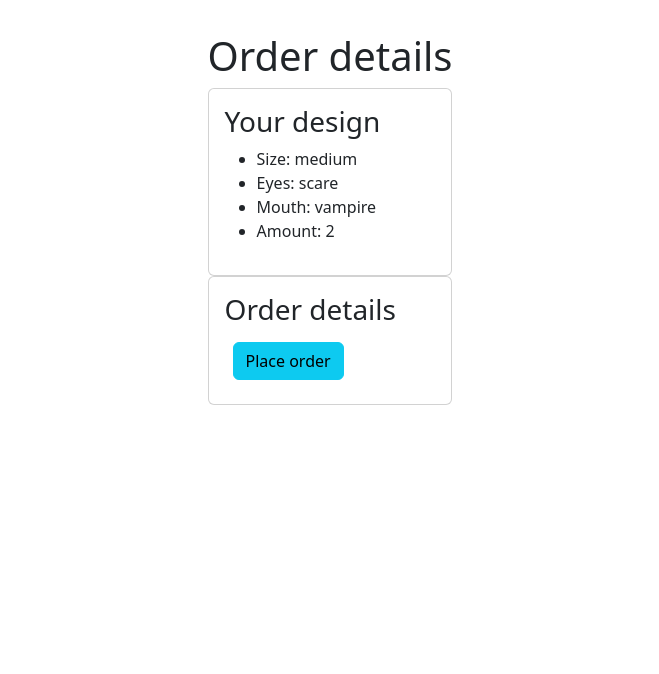
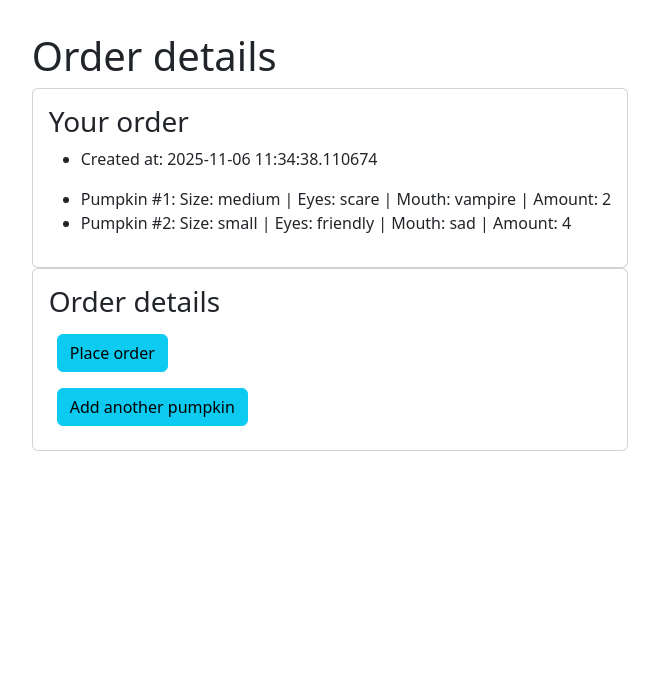
Before and after one commit to shielsr/assignment-04, a Flask app: page /order/2 in a window 1280 px wide. Shown: the part 56-730 px from the top of the page, without its empty margins (310-969 px from the left). Run offline with Flask 3, Linux system fonts and the light colour scheme; data comes from the database, SQL or seed files in the repository.

Commit message:
Full flow for adding many pumpkins to one order

```diff
--- a/app.py
+++ b/app.py
@@ -17,13 +17,13 @@ def index():
     # Render the home page
     return render_template('index.html')
 
-@app.route('/create', methods=["GET"])
+@app.route('/create')
 def create_pumpkin_page():
     # Render the 'Create' page
 
     return render_template('create.html')
 
-@app.route("/create", methods=["POST"])
+@app.route("/create/submit", methods=["POST"])
 def create_pumpkin_action():
     # Action on submitting the form
     order = Order(
@@ -37,30 +37,48 @@ def create_pumpkin_action():
         eyes=request.form["eyes"],
         mouth=request.form["mouth"],
         amount=request.form["amount"],
-        order_id = order.order_id
+        order_id = order.order_id  # Adds the order id to the pumpkin_design table
     )
 
     db.session.add(pumpkin)
     db.session.commit()
-    return redirect(url_for("order_submit", pumpkin_id=pumpkin.design_id))
+    return redirect(url_for("order_submit", order_id=order.order_id))
 
-@app.route('/order/<int:pumpkin_id>', methods=["GET"])
-def order_submit(pumpkin_id):
-    pumpkin = PumpkinDesign.query.get_or_404(pumpkin_id)
-    return render_template('order.html', pumpkin=pumpkin)
 
-@app.route("/order", methods=["POST"])
-def order_action():
-    # Action on submitting the form
-    order = Order(
+@app.route("/create/add/<int:order_id>")
+def add_another_pumpkin(order_id):
+    order = Order.query.get_or_404(order_id)
+    return render_template('add.html', order_id=order.order_id)
 
-        # name=request.form["name"],
-        # email=request.form["email"],
-        # address=request.form["address"]
+@app.route("/create/add/<int:order_id>", methods=["POST"])
+def add_another_action(order_id):
+    order = Order.query.get_or_404(order_id)
+
+    pumpkin = PumpkinDesign(
+        size=request.form["size"],
+        eyes=request.form["eyes"],
+        mouth=request.form["mouth"],
+        amount=request.form["amount"],
+        order_id = order.order_id  # Adds the order id to the pumpkin_design table
     )
-    db.session.add(order)
+
+    db.session.add(pumpkin)
+    db.session.commit()
+
+    return redirect(url_for("order_submit", order_id=order.order_id))
+
+@app.route('/order/<int:order_id>', methods=["GET"])
+def order_submit(order_id):
+    order = Order.query.get_or_404(order_id)
+    return render_template('order.html', order=order)
+
+@app.route("/order/<int:order_id>", methods=["POST"])
+def order_action(order_id):
+    order = Order.query.get_or_404(order_id)
+    order.status = "Order placed"
     db.session.commit()
     return redirect(url_for("order_thanks", order_id=order.order_id))
+
 
 @app.route('/order/thank-you/<int:order_id>', methods=["GET"])
 def order_thanks(order_id):
@@ -74,22 +92,19 @@ def seed_defaults():
         customer2 = Customer(name="Ted Logan", email="ted@logan.com", address="43A Road Street, Limerick")
         db.session.add_all([customer1, customer2])
         db.session.commit()
-        print("✅ Default users added.")
 
 
     if not PumpkinDesign.query.first():  # Only seed if empty
-        design1 = PumpkinDesign(design_id=1, size="Large", eyes="Scary", mouth="Sad", amount=3, created_at=datetime(2025, 10, 14, 15, 30))
+        design1 = PumpkinDesign(design_id=1, size="Large", eyes="Scary", mouth="Sad", amount=3, created_at=datetime(2025, 10, 14, 15, 30), order_id=1)
         db.session.add_all([design1])
         db.session.commit()
-        print("✅ Default designs added.")
 
 
 
     if not Order.query.first():  # Only seed if empty
-        order1 = Order(order_id=1, created_at=datetime(2025, 10, 14, 15, 30), fulfilment="Carving")
+        order1 = Order(order_id=1, created_at=datetime(2025, 10, 14, 15, 30), status="Order placed")
         db.session.add_all([order1])
         db.session.commit()
-        print("✅ Default designs added.")
 
 
 if __name__ == '__main__':
--- a/models.py
+++ b/models.py
@@ -25,7 +25,7 @@ class Order(db.Model):
     __tablename__ = 'order'
     order_id: Mapped[int] = mapped_column(primary_key=True)
     created_at: Mapped[datetime] = mapped_column(nullable=False,  default=lambda: datetime.now(timezone.utc))
-    fulfilment: Mapped[str] = mapped_column(nullable=False, default = "Order placed")
+    status: Mapped[str] = mapped_column(nullable=True)
 
     customer_id: Mapped[int] = mapped_column(db.ForeignKey('customer.customer_id'), nullable=True)
 
@@ -33,7 +33,7 @@ class Order(db.Model):
     pumpkins = db.relationship('PumpkinDesign', back_populates='order')  # one-to-many
 
     def __repr__(self):
-        return f"Order (orderId='{self.order_id}', fulfilment='{self.fulfilment}')"
+        return f"Order (orderId='{self.order_id}', status='{self.status}')"
 
 
 class PumpkinDesign(db.Model):
--- a/templates/index.html
+++ b/templates/index.html
@@ -8,7 +8,11 @@
 <div class="title-block">
       <h1>Welcome to Pick a Pumpkin</h1>
 </div>
-
+  <ul>
+        {% for post in posts %}
+            <li><a href="{{ url_for('post', post_id=post.id) }}">{{ post }}</a></li>
+        {% endfor %}
+    </ul>
 
 
 
--- a/templates/order.html
+++ b/templates/order.html
@@ -12,25 +12,29 @@
 
 <div class="card narrow-card">
     <div class="card-body">
-        <h3 class="card-title">Your design</h3>
+        <h3 class="card-title">Your order</h3>
 
         <ul>
             <li>
-                Size: {{ pumpkin.size }}
+                Created at: {{ order.created_at }}
             </li>
-            <li>
-                Eyes: {{ pumpkin.eyes }}
-            </li>
-            <li>
-                Mouth: {{ pumpkin.mouth }}
-            </li>
-            <li>
-                Amount: {{ pumpkin.amount }}
-            </li>
+
 
         </ul>
 
-
+        <ul>
+            {% for pumpkin in order.pumpkins %}
+            <li>
+                Pumpkin #{{ loop.index }}:
+                Size: {{ pumpkin.size }} |
+                Eyes: {{ pumpkin.eyes }} |
+                Mouth: {{ pumpkin.mouth }} |
+                Amount: {{ pumpkin.amount }}
+            </li>
+            {% else %}
+            <li>No pumpkins found for this order.</li>
+            {% endfor %}
+        </ul>
     </div>
 </div>
 
@@ -38,7 +42,7 @@
     <div class="card-body">
         <h3 class="card-title">Order details</h3>
 
-        <form id="order-form" action="{{url_for('order_action')}}" method="post">
+        <form id="order-form" action="{{url_for('order_action', order_id=order.order_id)}}" method="post">
             <!-- <div class="mb-3">
                 <fieldset>
                     <legend>
@@ -68,6 +72,11 @@
             <button type="submit" class="btn btn-info m-2">Place order</button>
         </form>
 
+        <form id="add-another-pumpkin" action="{{url_for('add_another_pumpkin', order_id=order.order_id)}}"
+            method="get">
+            <button type="submit" class="btn btn-info m-2">Add another pumpkin</button>
+        </form>
+
     </div>
 </div>
 
--- a/templates/thanks.html
+++ b/templates/thanks.html
@@ -18,11 +18,9 @@
 
         <ul>
             <li>
-                Status: {{ order.fulfilment }}
+                Status: {{ order.status }}
             </li>
-            <li>
-                Status: {{ order.fulfilment }}
-            </li>
+
 
 
         </ul>
```
Also changed, not shown: documentation.md (+4 -2 lines), templates/add.html (added, +78 -0 lines), instance/db.sqlite3.
